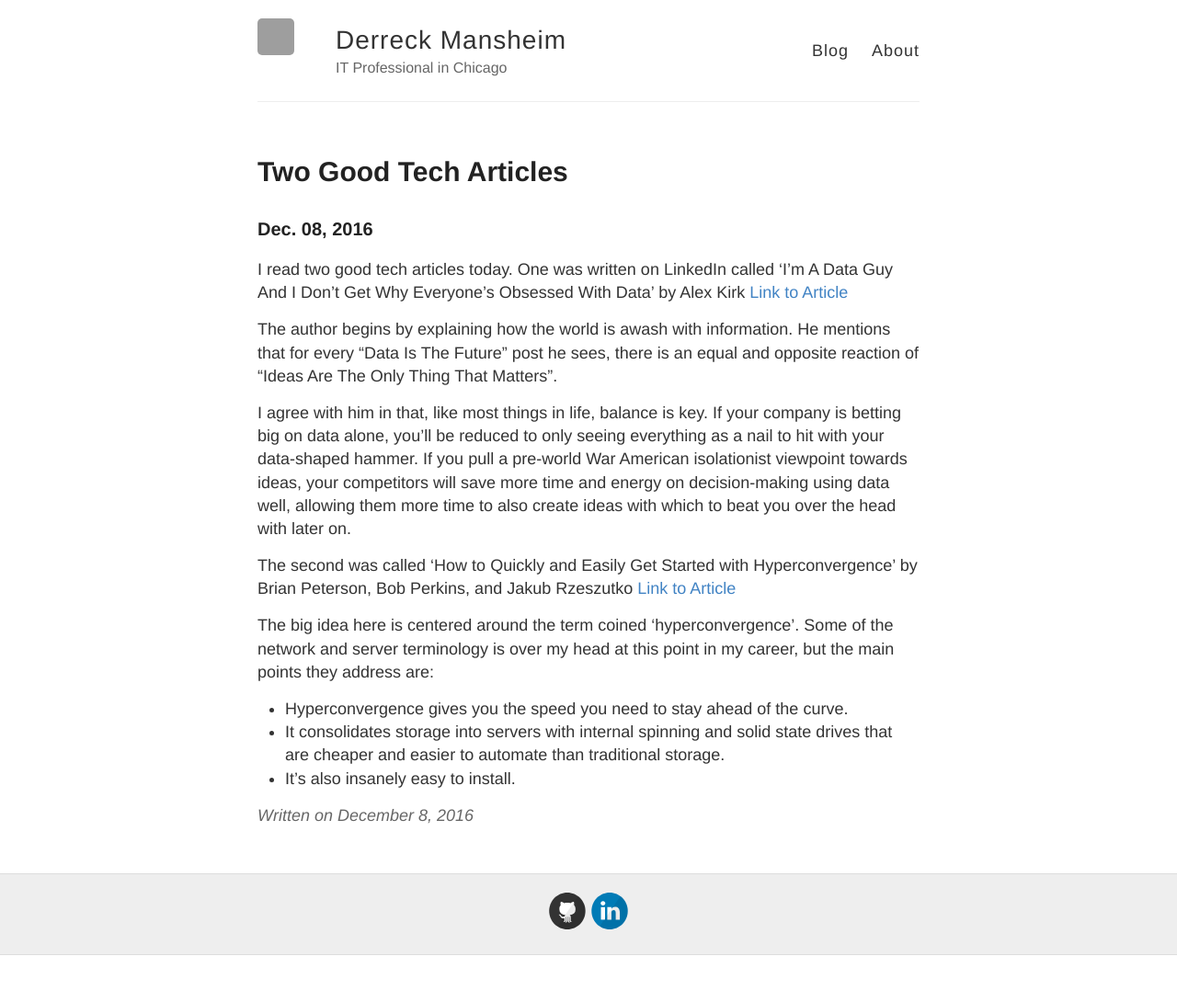
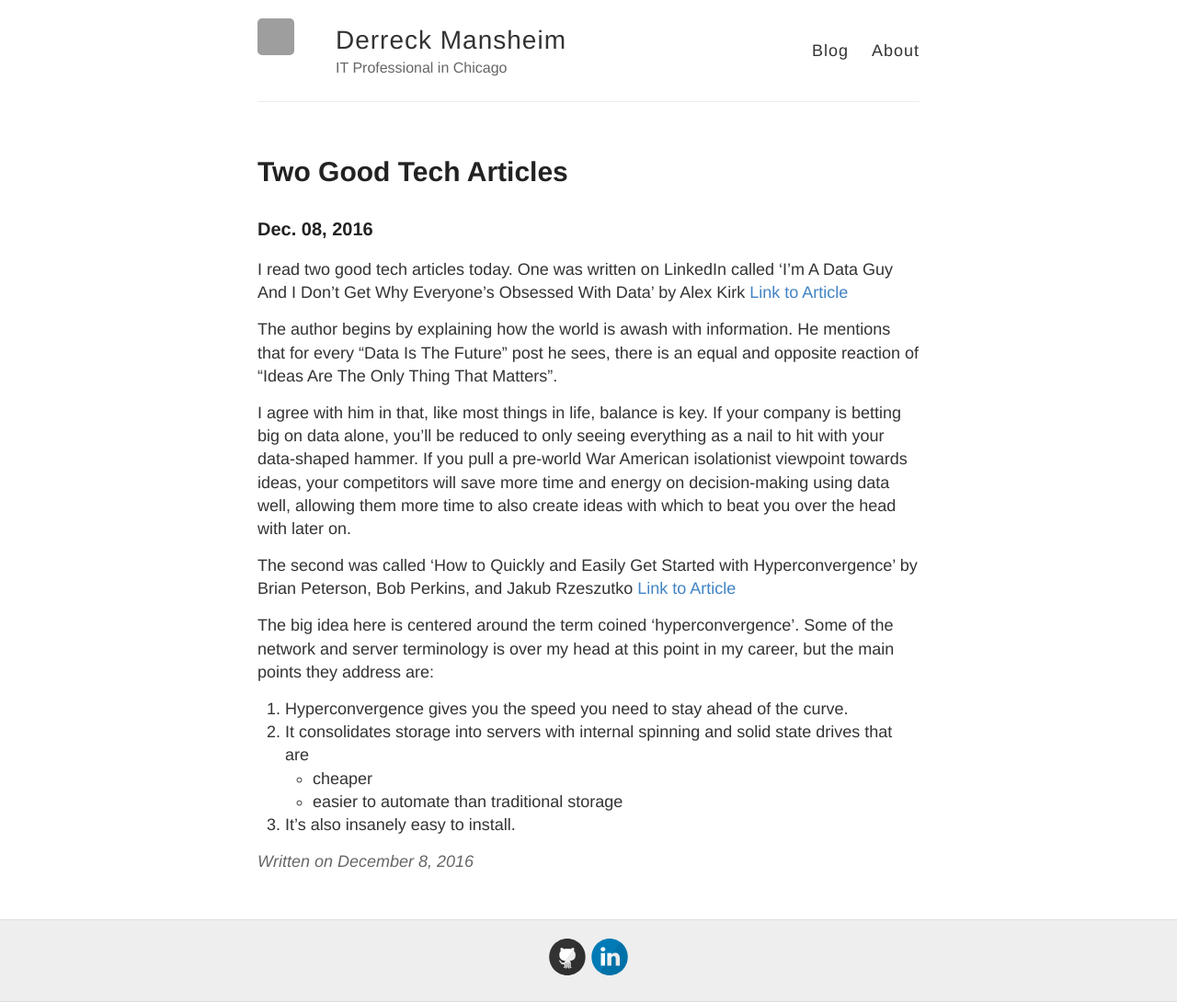
Before and after one commit to DerreckM/DerreckM.github.io, a Jekyll site: the page built from _posts/2016-12-08-Two-Good-Tech-Articles.md, in a window 1280 px wide. Shown: the whole page at 92% size. Built offline with Jekyll 4.4.1, drawn with Linux system fonts in a browser that asks for light colours; our own code applies the rules of GitHub Pages for plain Markdown files; before the commit the page ends 1039 px from its top, so only the background shows below that; grey boxes are pictures that could not be loaded.

Commit message:
modified new post 12-08-2016

```diff
--- a/_posts/2016-12-08-Two-Good-Tech-Articles.md
+++ b/_posts/2016-12-08-Two-Good-Tech-Articles.md
@@ -16,6 +16,8 @@
 
 The big idea here is centered around the term coined 'hyperconvergence'.  Some of the network and server terminology is over my head at this
 point in my career, but the main points they address are:
-+ Hyperconvergence gives you the speed you need to stay ahead of the curve.
-+ It consolidates storage into servers with internal spinning and solid state drives that are cheaper and easier to automate than traditional storage.
-+ It’s also insanely easy to install.
+1. Hyperconvergence gives you the speed you need to stay ahead of the curve.
+2. It consolidates storage into servers with internal spinning and solid state drives that are
+  * cheaper
+  * easier to automate than traditional storage
+3. It’s also insanely easy to install.
```
